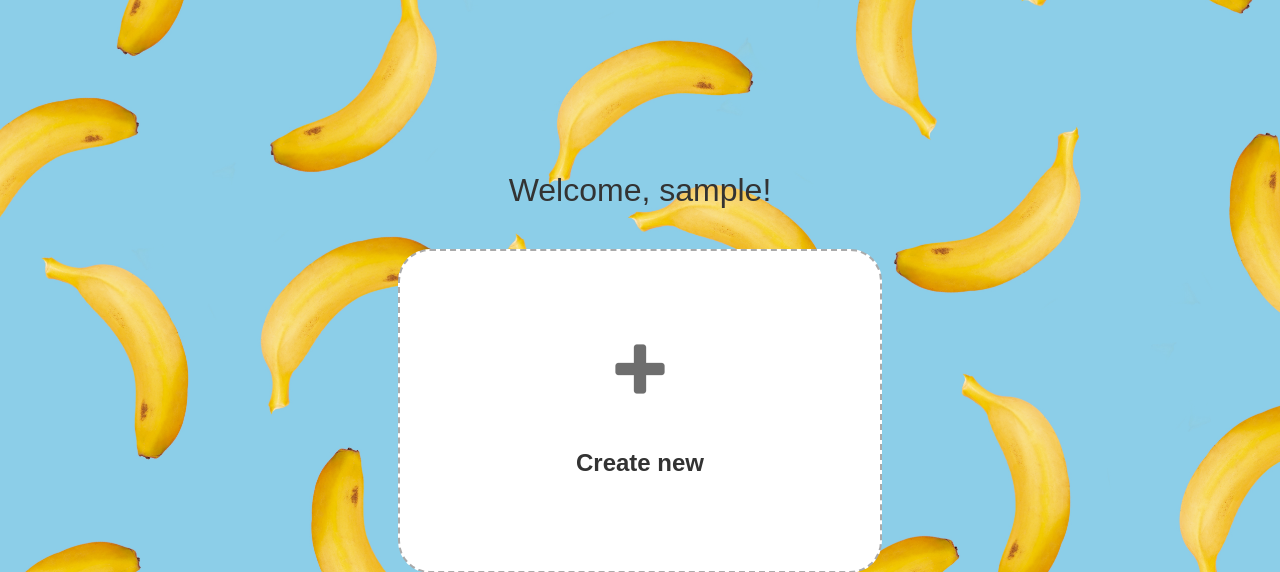
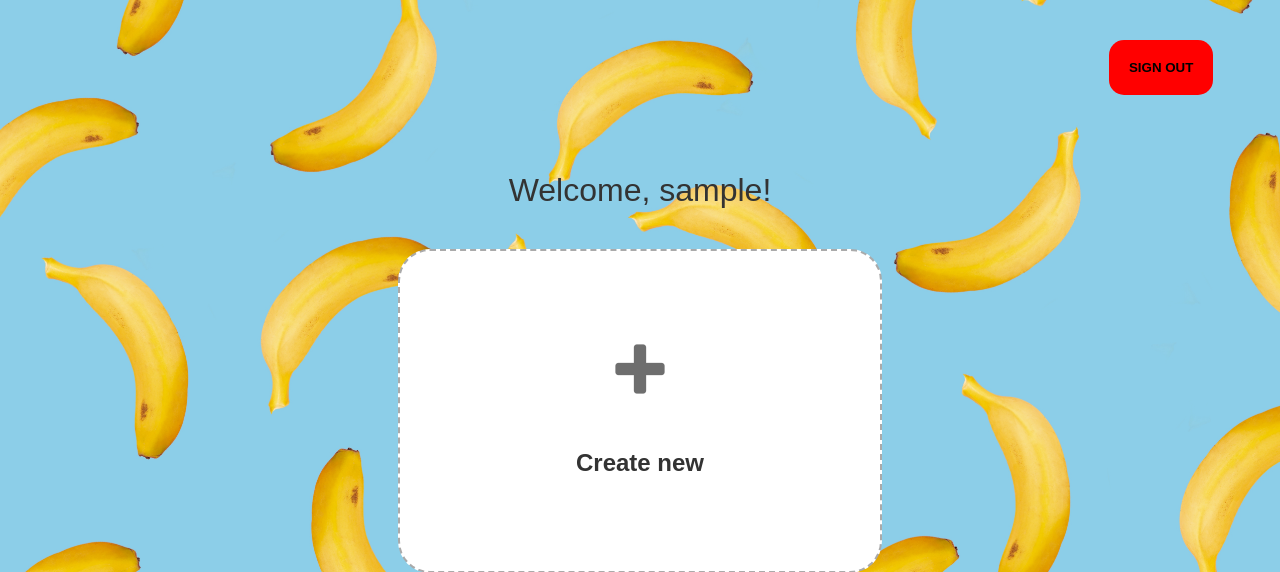
Before and after one commit to AryanilPanja/Photo_slideshow_app, a Flask app: template templates/user.html in a window 1280 px wide. Shown: the top 572 px of the page. Run offline with Flask 3, Linux system fonts and the light colour scheme; the template is opened without the code that fills it: most values are stand-ins (such as "Sample title", 1, 10 or a date in 2020).

Commit message:
tried to implement signout

```diff
--- a/app.py
+++ b/app.py
@@ -213,6 +213,17 @@ def authenticate_admin(f):
     return decorated_function
 
 
+@app.route('/signout', methods=['POST'])
+#@jwt_required()
+@authentication
+def signout():
+
+    response = make_response(redirect(url_for('signin')))
+    response.set_cookie('jwt_token', expires=0)
+
+    return response
+
+
 # User homepage endpoint
 @app.route('/<username>/home', methods=['GET'])
 #@jwt_required()
--- a/static/css/user.css
+++ b/static/css/user.css
@@ -98,3 +98,23 @@ a {
   color: #000000;
 
 }
+
+#signoutdiv {
+
+  display: flex;
+  margin: 0;
+
+}
+
+#signout {
+
+  position: absolute;
+  top: 3em;
+  right: 5em;
+  background-color: red;
+  border: none;
+  border-radius: 15px;
+  padding: 1.5em;
+  cursor: pointer;
+
+}
--- /dev/null
+++ b/static/javascript/user.js
@@ -0,0 +1,28 @@
+document.addEventListener('DOMContentLoaded', function () {
+
+    const signoutbutton = document.getElementById('signout');
+
+    signoutbutton.addEventListener('click', function() {
+
+        fetch('/signout', {
+            method: 'POST',
+            headers: {
+                'Content-Type': 'application/json'
+            }
+        })
+        .then(response => {
+            if (response.ok) {
+                // Token deleted successfully
+                //alert('Token deleted successfully!');
+            } else {
+                // Error handling
+                //alert('Failed to delete token!');
+            }
+        })
+        .catch(error => {
+            console.error('Error deleting token:', error);
+        });
+
+    });
+
+});
--- a/templates/user.html
+++ b/templates/user.html
@@ -9,6 +9,10 @@
 
 </head>
 <body>
+
+  <div id="signoutdiv">
+    <button id="signout"><b>SIGN OUT</b></button>
+  </div>
 
   <div class="container">
     <div class="welcome-message">Welcome, {{ username }}!</div>
@@ -26,6 +30,9 @@
     </a>
   </div>
 
+<script>
+  let url = "{{ url_for('signin') }}"
+</script>
 <script src="{{url_for('static', filename='javascript/user.js')}}"></script>
 
 </body>
```
Also changed, not shown: static/javascript/admin.js (+25 -0 lines), templates/admin.html (+24 -0 lines). Lines whose indentation alone changed are shown as unchanged.
